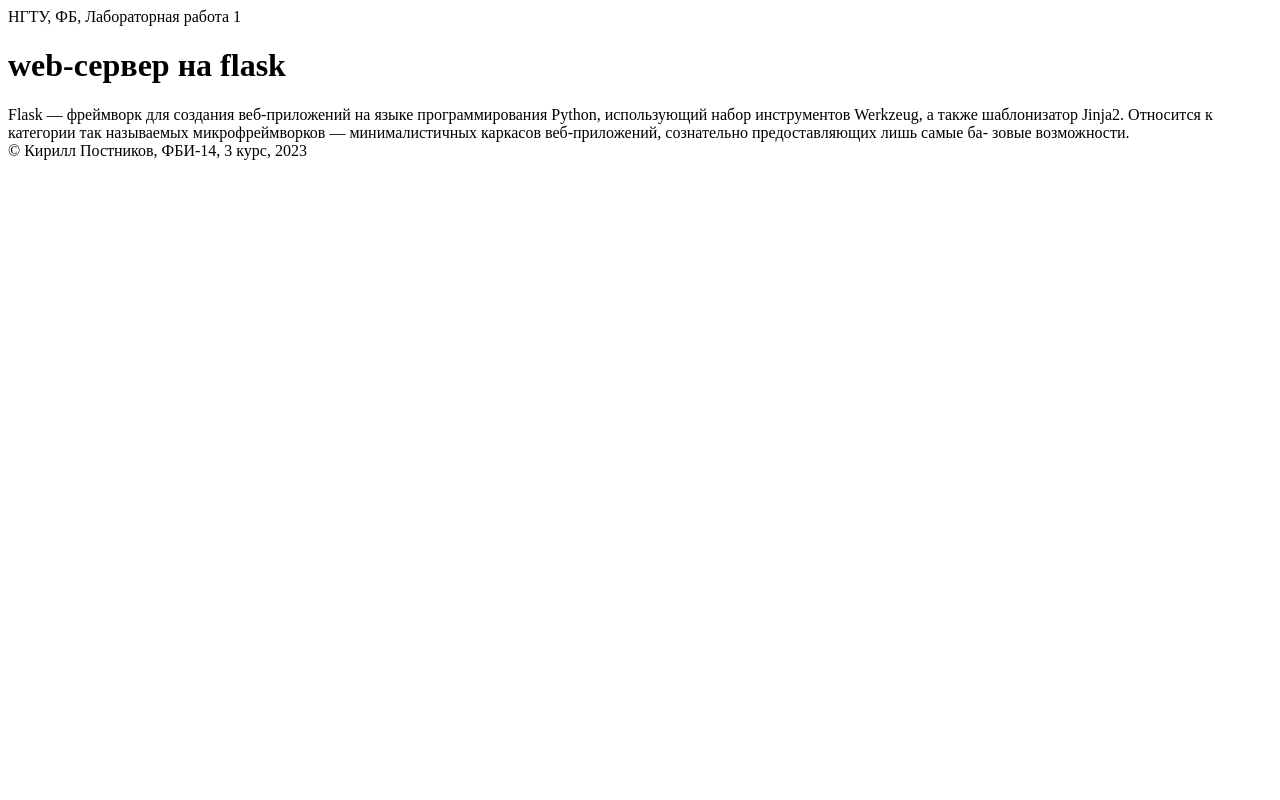
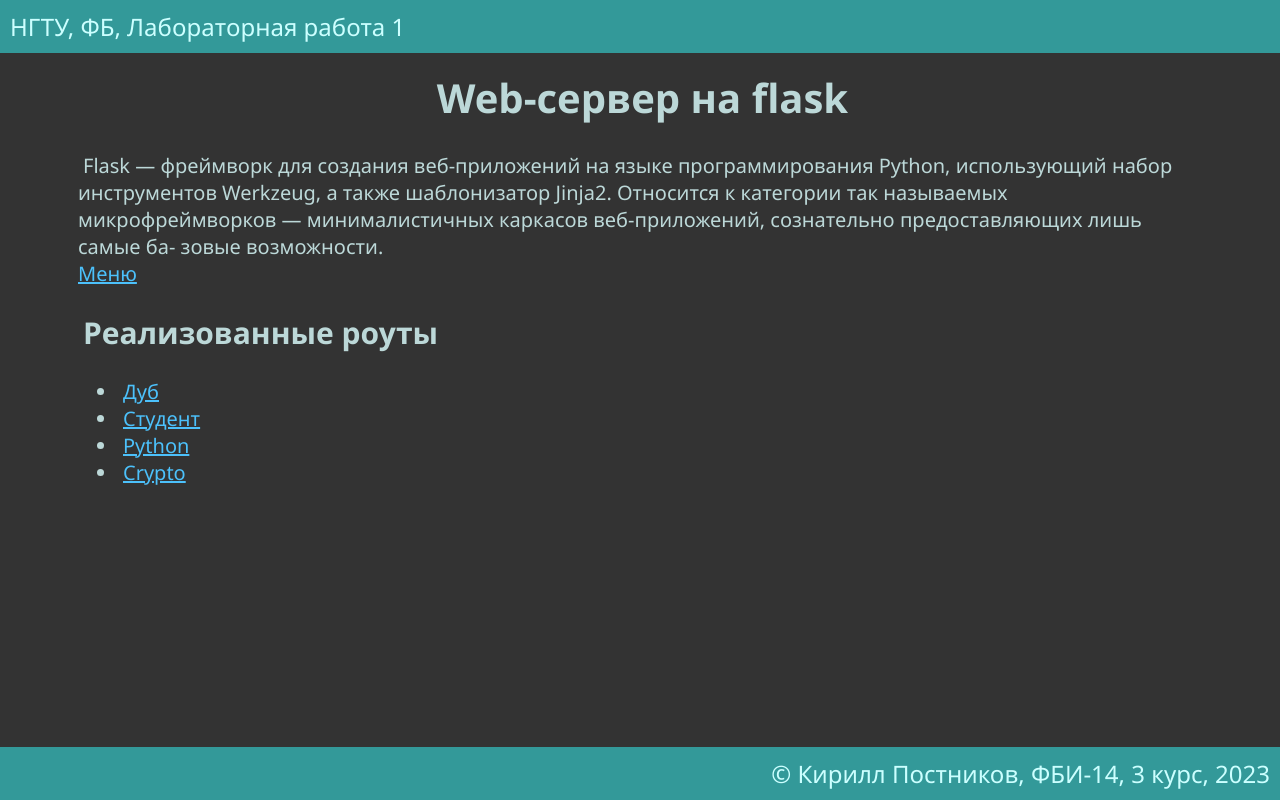
Before and after one commit to 01Postnikov10/web-programming-labs-2, a Flask app: page /lab1 in a window 1280 px wide. Run offline with Flask 3, Linux system fonts and the light colour scheme.

Commit message:
Роуты

```diff
--- a/app.py
+++ b/app.py
@@ -10,56 +10,73 @@ def start():
 @app.route('/menu')
 def menu():
     return '''
-<!doctype html>
-<html>
-    <head>
-        <title>НГТУ, ФБ, Лабораторные работы</title>
-    </head>
-    <body>
-        <header>
-            НГТУ, ФБ, WEB-программирование, часть 2. Список лабораторных
-        </header>
-        <main>
-            <a href='/lab1'>Первая лабораторная</a>
-        </main>
-        <footer>
-            Постников Кририлл Николаевич, ФБИ-14, 3 курс, 2023
-        </footer>
-    </body>
-</html>
-'''
-
+    <!doctype html>
+    <link rel="stylesheet" href="''' + url_for('static', filename='lab1.css') + '''">
+    <html>
+        <head>
+            <title>НГТУ, ФБ, Лабораторные работы</title>
+        </head>
+        <body>
+            <header>
+                НГТУ, ФБ, WEB-программирование, часть 2. Список лабораторных
+            </header>
+            <main>
+                <a href='/lab1'>Первая лабораторная</a>
+            </main>
+            <footer>
+                Постников Кирилл Николаевич, ФБИ-14, 3 курс, 2023
+            </footer>
+        </body>
+    </html>
+    '''
 
 @app.route('/lab1')
 def lab1():
     return '''
-<!doctype html>
-<html>
-    <head>
-        <title>Постников Кирилл Николаевич, лабораторная 1</title>
-    </head>
-    <body>
-        <header>
-            НГТУ, ФБ, Лабораторная работа 1
-        </header>
+    <!doctype html>
+    <link rel="stylesheet" href="''' + url_for('static', filename='lab1.css') + '''">
+    <html>
+        <head>
+            <title>Постников Кирилл Николаевич, лабораторная 1</title>
+        </head>
+        <body>
+            <header>
+                НГТУ, ФБ, Лабораторная работа 1
+            </header>
+            <main>
+                <h1>Web-сервер на flask</h1>
 
-        <h1>web-сервер на flask</h1>
-
-        <div>
-            Flask — фреймворк для создания веб-приложений на языке
-            программирования Python, использующий набор инструментов
-            Werkzeug, а также шаблонизатор Jinja2. Относится к категории так
-            называемых микрофреймворков — минималистичных каркасов
-            веб-приложений, сознательно предоставляющих лишь самые ба-
-            зовые возможности.
-        </div>
-
-        <footer>
-            &copy; Кирилл Постников, ФБИ-14, 3 курс, 2023
-        </footer>
-    </body>
-</html>
-'''
+                <div>
+                    Flask — фреймворк для создания веб-приложений на языке
+                    программирования Python, использующий набор инструментов
+                    Werkzeug, а также шаблонизатор Jinja2. Относится к категории так
+                    называемых микрофреймворков — минималистичных каркасов
+                    веб-приложений, сознательно предоставляющих лишь самые ба-
+                    зовые возможности.
+                </div>
+                    <a href='/menu'>Меню</a>
+                    <h2>Реализованные роуты</h2>
+                    <ul>
+                        <li>
+                            <a href='lab1/oak'>Дуб</a>
+                        </li>
+                        <li>
+                            <a href='lab1/student'>Студент</a>
+                        </li>
+                        <li>
+                            <a href='lab1/python'>Python</a>
+                        </li>
+                        <li>
+                            <a href='lab1/crypto'>Crypto</a>
+                        </li>
+                    </ul>
+            </main>
+            <footer>
+                &copy; Кирилл Постников, ФБИ-14, 3 курс, 2023
+            </footer>
+        </body>
+    </html>
+    '''
 
 @app.route('/lab1/oak')
 def oak():
@@ -68,7 +85,116 @@ def oak():
     <link rel="stylesheet" href="''' + url_for('static', filename='lab1.css') + '''">
     <html>
         <body>
-            <h1>Дуб</h1>
-            <img src="'''+ url_for('static', filename='oak.jpg') +'''">
+            <header>
+                НГТУ, ФБ, Лабораторная работа 1
+            </header>
+            <main>
+                <h1>Дуб</h1>
+                <img src="'''+ url_for('static', filename='oak.jpg') +'''">
+            </main>
+            <footer>
+                &copy; Кирилл Постников, ФБИ-14, 3 курс, 2023
+            </footer>
         </body>
-    </html>'''
+    </html>
+    '''
+
+@app.route('/lab1/student')
+def student():
+    return '''
+    <!doctype html>
+    <link rel="stylesheet" href="''' + url_for('static', filename='lab1.css') + '''">
+    <html>
+        <body>
+            <header>
+                НГТУ, ФБ, Лабораторная работа 1
+            </header>
+            <main>
+                <h1 class='student'>Постников Кирилл Николаевич</h1>
+                <img class='logo' src="'''+ url_for('static', filename='nstu_logo.jpg') +'''">
+            </main>
+            <footer>
+                &copy; Кирилл Постников, ФБИ-14, 3 курс, 2023
+            </footer>
+        </body>
+    </html>
+'''
+
+@app.route('/lab1/python')
+def python():
+    return '''
+    <!doctype html>
+    <link rel="stylesheet" href="''' + url_for('static', filename='lab1.css') + '''">
+    <html>
+        <body>
+            <header>
+                НГТУ, ФБ, Лабораторная работа 1
+            </header>
+            <main>
+                <div>
+                    <p>Python не требует явного объявления переменных, является регистро-зависим
+                    (переменная var не эквивалентна переменной Var или VAR — это три разные переменные)
+                    объектно-ориентированным языком.</p>
+                    <p>Python содержит такие структуры данных как списки (lists), кортежи (tuples) и словари
+                    (dictionaries). Списки — похожи на одномерные массивы
+                    (но вы можете использовать Список включающий списки — многомерный массив),
+                    кортежи — неизменяемые списки, словари — тоже списки, но индексы могут быть любого типа,
+                    а не только числовыми. "Массивы" в Python могут содержать данные любого типа,
+                    то есть в одном массиве может могут находиться числовые, строковые и другие типы данных.
+                    Массивы начинаются с индекса 0, а последний элемент можно получить по индексу -1
+                    Вы можете присваивать переменным функции и использовать их соответственно.</p>
+                </div>
+                <img class='python' src="'''+ url_for('static', filename='python.png') +'''">
+            </main>
+            <footer>
+                &copy; Кирилл Постников, ФБИ-14, 3 курс, 2023
+            </footer>
+        </body>
+    </html>
+'''
+
+@app.route('/lab1/crypto')
+def crypto():
+    return '''
+    <!doctype html>
+    <link rel="stylesheet" href="''' + url_for('static', filename='lab1.css') + '''">
+    <html>
+        <body>
+            <header>
+                НГТУ, ФБ, Лабораторная работа 1
+            </header>
+            <main>
+                <img class='crypto' src="'''+ url_for('static', filename='binance.jpg') +'''">
+                <div>
+                    <p>Binance заключила соглашение о продаже всего своего российского бизнеса компании CommEX.
+                    С целью обеспечения планомерного перехода существующих пользователей на другую платформу,
+                    процесс отключения займет до одного года. Все активы текущих российских пользователей в
+                    безопасности и надежно защищены.</p>
+
+                    <p>“Смотря в будущее, мы признаем, что работа в России несовместима со стратегией Binance по
+                    соблюдению требований”, — сказал Ной Перлман, директор по соблюдению нормативных требований.
+                    “Мы по-прежнему уверены в долгосрочном развитии индустрии Web3 на глобальном уровне и собираемся
+                    направить нашу энергию на развитие Binance в более чем ста странах, где мы ведем нашу деятельность”.</p>
+
+                    <p>В ходе организованной и последовательной миграции пользователей Binance совместно с CommEX примут
+                    все необходимые меры для информирования пользователей о процедуре переноса их активов на платформу
+                    CommEX. Новые пользователи, прошедшие процедуру верификации персональных данных, будут частично
+                    перенаправлены на платформу CommEX.</p>
+
+                    <p>В течение следующих нескольких месяцев Binance закроет биржевые сервисы и прочие бизнес-направления
+                    в России, прилагая все усилия для обеспечения бесперебойного взаимодействия с пользователем во время
+                    этого перехода.</p>
+
+                    <p>Несмотря на то, что финансовые подробности сделки остаются конфиденциальными, следует отметить,
+                    что в рамках этого соглашения Binance полностью прекращает свою деятельность в России.
+                    В отличие от сделок, ранее осуществленных международными компаниями в России, в рамках данной
+                    сделки у Binance не останется права на получение части прибыли после продажи и возможности
+                    обратного выкупа долей в бизнесе.</p>
+                </div>
+            </main>
+            <footer>
+                &copy; Кирилл Постников, ФБИ-14, 3 курс, 2023
+            </footer>
+        </body>
+    </html>
+'''
--- a/static/lab1.css
+++ b/static/lab1.css
@@ -6,10 +6,69 @@ img {
     height: 55%;
 }
 
+.logo {
+    position: relative;
+    width: 7%;
+    top: 255px;
+    left: 240px;
+}
+
+.python {
+    width: 60%;
+    height: 70%;
+}
+
 h1 {
     text-align: center;
 }
 
+.student {
+    position: absolute;
+    margin-top: 250px;
+    right: 35%;
+    left: 35%;
+}
+
 body {
-    background-color: rgba(7, 104, 152, 0.425);
+    background-color: #333333;
+    color: #dcffffcf;
+    font-family:'Segoe UI', Tahoma, Geneva, Verdana, sans-serif;
 }
+
+header {
+    position: fixed;
+    padding: 10px;
+    top: 0px;
+    font-size: 24px;
+    left: 0;
+    right: 0;
+    background-color: #339999;
+    color: #CCFFFF;
+}
+
+main {
+    font-size: 20px;
+    text-indent: 5px;
+    margin: 70px;
+}
+
+footer {
+    bottom: 0px;
+    right: 0;
+    left: 0;
+    position: fixed;
+    font-size: 24px;
+    padding: 10px;
+    text-align: right;
+    background-color: #339999;
+    color: #CCFFFF;
+}
+
+p {
+    margin: 20px;
+    text-indent: 10px;
+}
+
+a {
+    color: rgb(76, 193, 251);
+}
```
Also changed, not shown: static/binance.jpg (added), static/nstu_logo.jpg (added), static/python.png (added).
